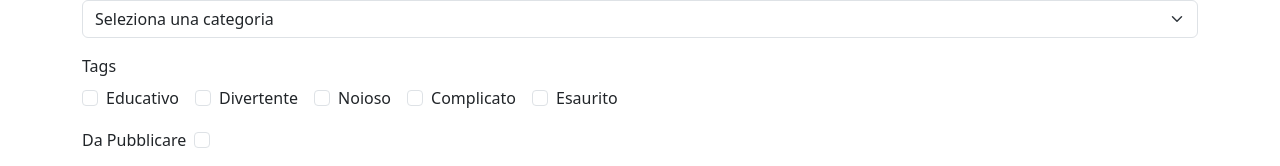
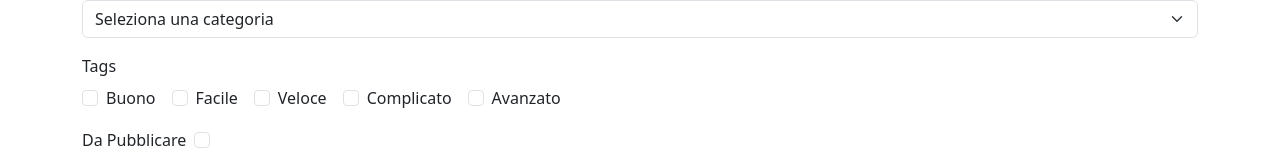
Before and after one commit to Pietroo03/react-api, a React (Vite) app: page / in a window 1280 px wide. Shown: the part 408-574 px from the top of the page. Built offline with nearby package versions, Linux system fonts and the light colour scheme; no server answers.

Commit message:
add changes to tagList

```diff
--- a/src/components/AppMain.jsx
+++ b/src/components/AppMain.jsx
@@ -14,7 +14,7 @@ export default function AppMain() {
         tags: []
     })
     const [postsData, setPostsData] = useState({})
-    const tagList = ['Educativo', 'Divertente', 'Noioso', 'Complicato', 'Esaurito']
+    const tagList = ['Buono', 'Facile', 'Veloce', 'Complicato', 'Avanzato']
 
     function handleTag(tag) {
         setFormData((prevData) => ({
```
